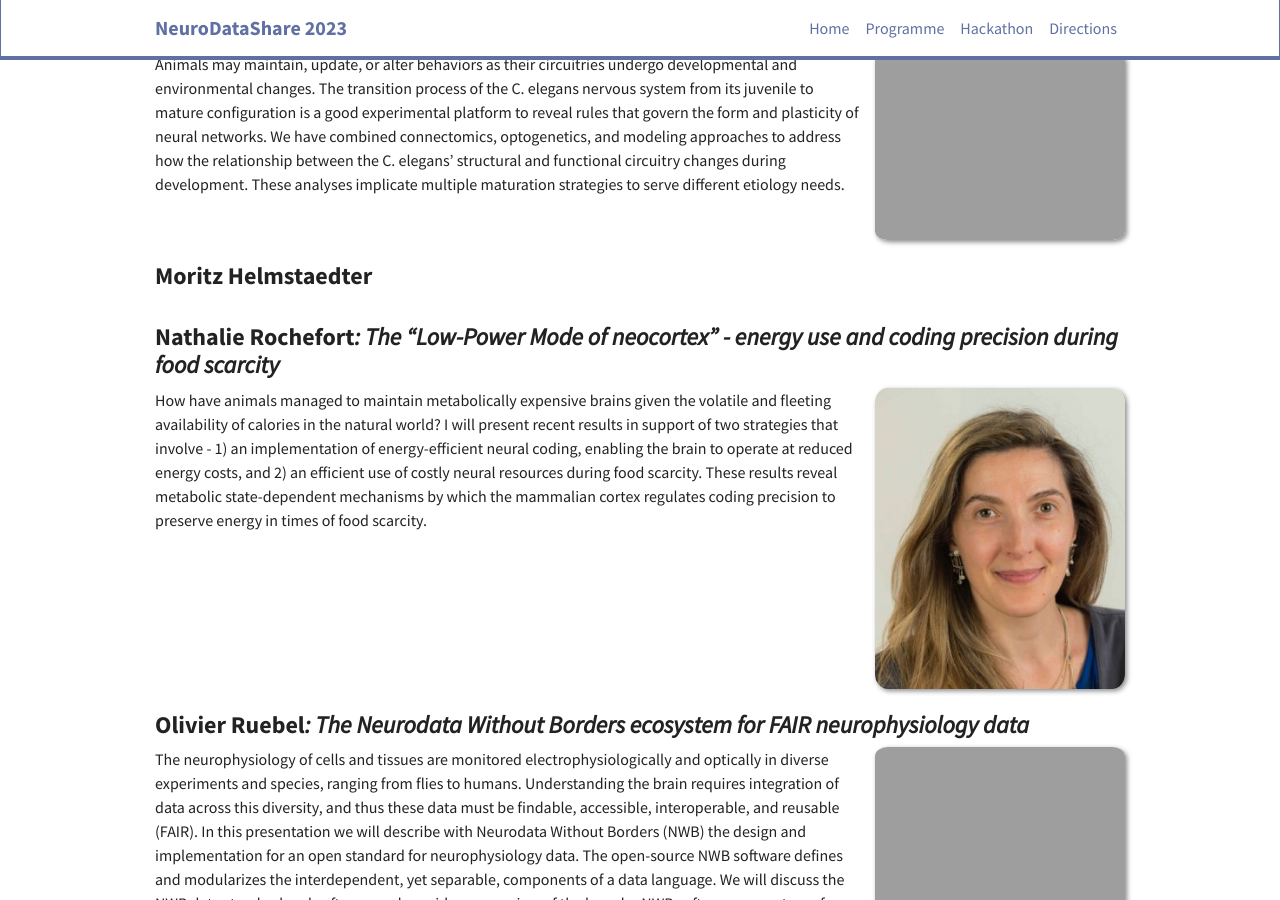
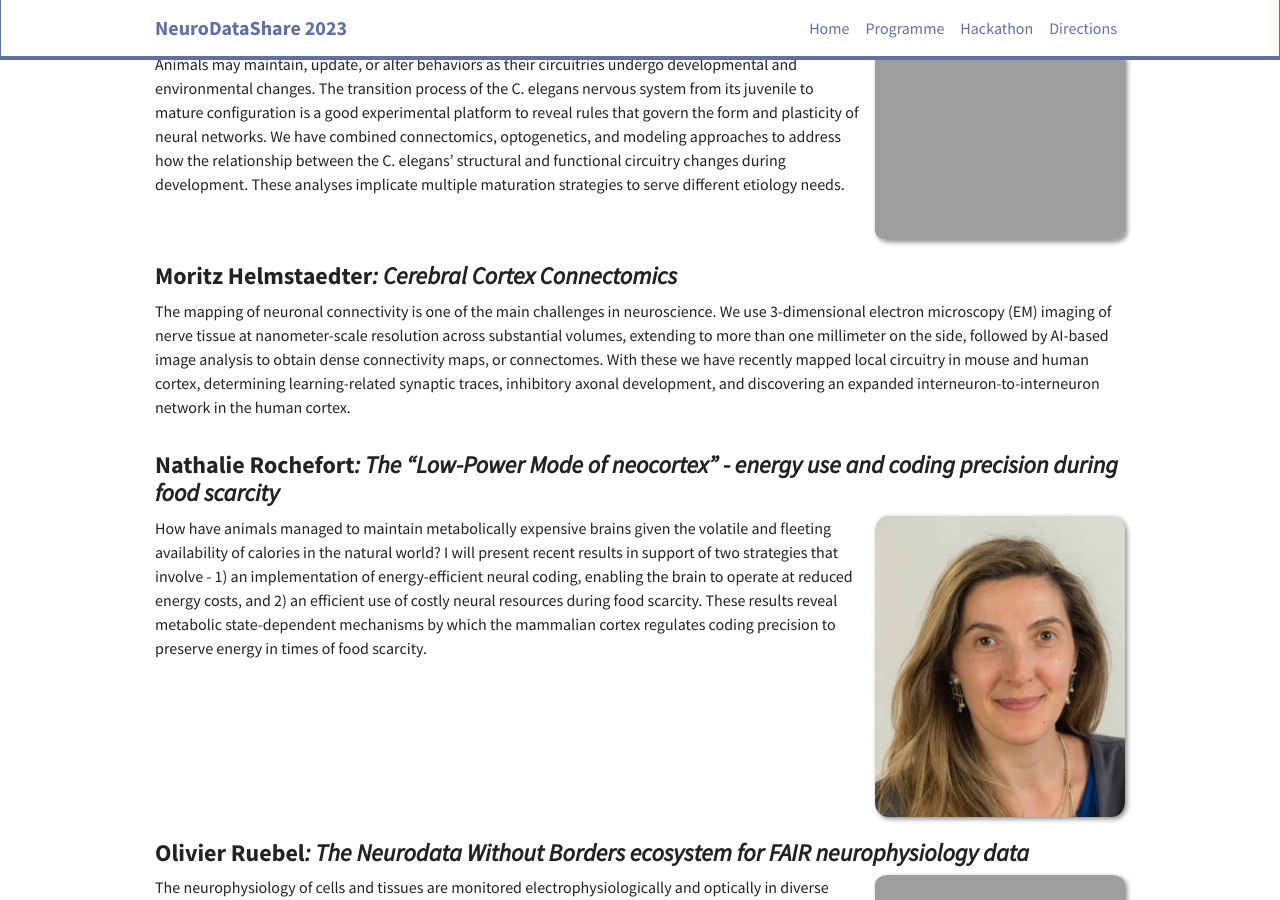
Before and after one commit to OpenSourceBrain/NeuroDataShare, a Jekyll site: the page built from _pages/speakers.md, in a window 1280 px wide and 900 px high, scrolled down 890 px. Built offline with Jekyll 4.4.1, drawn with Linux system fonts in a browser that asks for light colours; nearby versions of some CDN libraries.

Commit message:
Add speaker info

```diff
--- a/_data/speakers.yml
+++ b/_data/speakers.yml
@@ -65,6 +65,8 @@
   title: Open Neurophysiology Environment - neuro data sharing the easy way
   temp: yes
 - name: Moritz Helmstaedter
+  title: Cerebral Cortex Connectomics
+  abstract: The mapping of neuronal connectivity is one of the main challenges in neuroscience. We use 3-dimensional electron microscopy (EM) imaging of nerve tissue at nanometer-scale resolution across substantial volumes, extending to more than one millimeter on the side, followed by AI-based image analysis to obtain dense connectivity maps, or connectomes. With these we have recently mapped local circuitry in mouse and human cortex, determining learning-related synaptic traces, inhibitory axonal development, and discovering an expanded interneuron-to-interneuron network in the human cortex.
   temp: yes
 - name: Upi Bhalla
   title: Managing and displaying multiscale data - lessons from simulations
```
